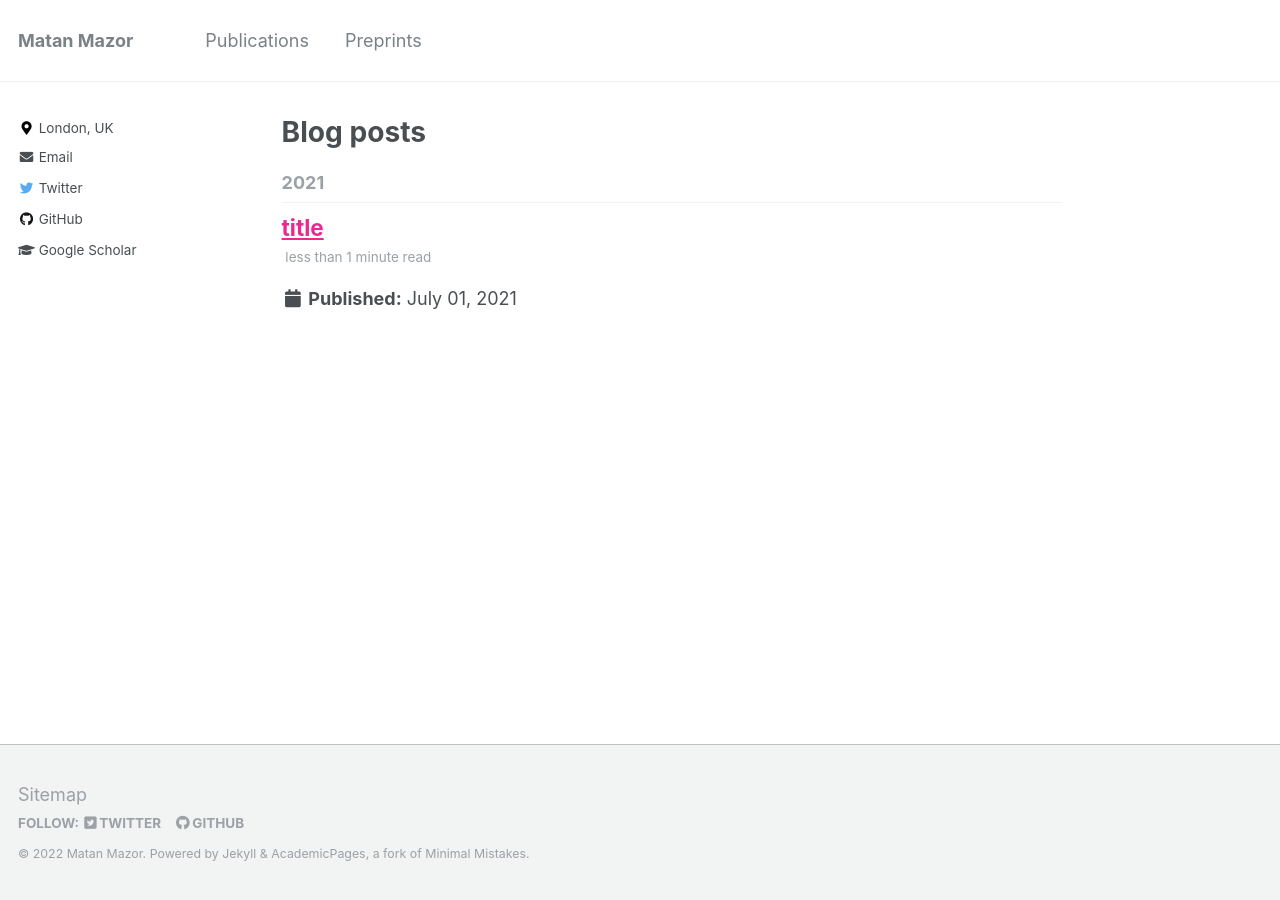
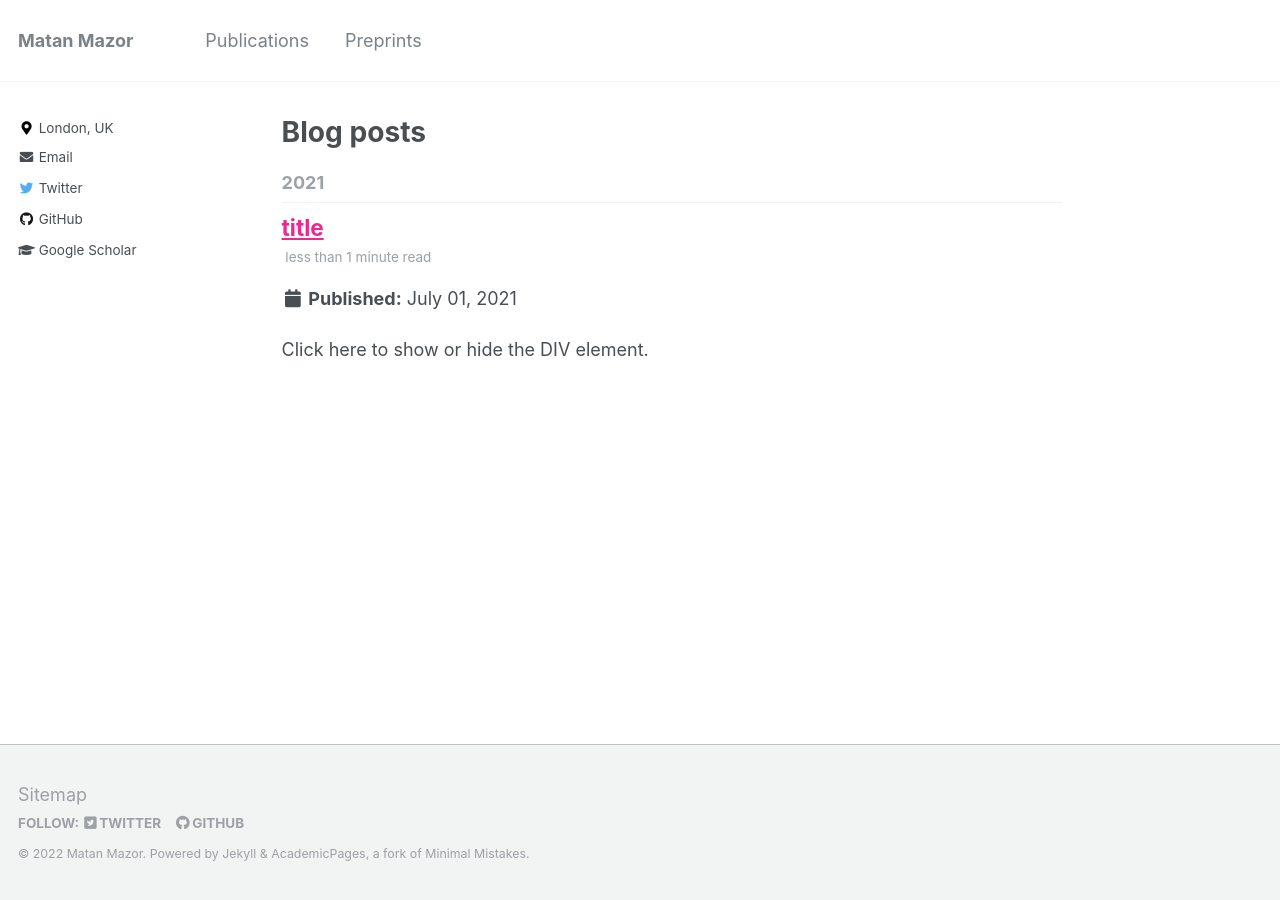
Before and after one commit to matanmazor/matanmazor.github.io, a Jekyll site: the page built from _pages/posts.html, in a window 1280 px wide. Built offline with Jekyll 4.4.1, drawn with Linux system fonts in a browser that asks for light colours.

Commit message:
moved show

```diff
--- a/_includes/archive-single.html
+++ b/_includes/archive-single.html
@@ -82,9 +82,6 @@
 	  {% if post.osf %}
         <a href="{{ post.osf }}"><i class="ai ai-osf zoom" aria-hidden="true"></i></a>
       {% endif %}
-	  {% if post.excerpt %}
-        <div id="show">Click here to show or hide the DIV element.</div>
-      {% endif %}
       </p>
     {% elsif post.collection == 'posts' and post.date %}
       <p class="page__date"><strong><i class="fa fa-fw fa-calendar" aria-hidden="true"></i> {{ site.data.ui-text[site.locale].date_label | default: "Published:" }}</strong> <time datetime="{{ post.date | default: "1900-01-01" | date_to_xmlschema }}">{{ post.date | default: "1900-01-01" | date: "%B %d, %Y" }}</time></p>
@@ -101,7 +98,8 @@
         </a>
       </p>
     {% elsif post.excerpt and site.read_more != 'enabled' %}
-    <p class="archive__item-excerpt" style="display: none;" itemprop="description">{{ post.excerpt | markdownify }}</p>
+		<div id="show">Click here to show or hide the DIV element.</div>
+		<p class="archive__item-excerpt" style="display: none;" itemprop="description">{{ post.excerpt | markdownify }}</p>
     {% elsif post.excerpt and site.read_more == 'enabled' %}
       <p class="archive__item-excerpt" itemprop="description">
         <p>{{ post.excerpt | markdownify | remove: '<p>' | remove: '</p>' }}
```
